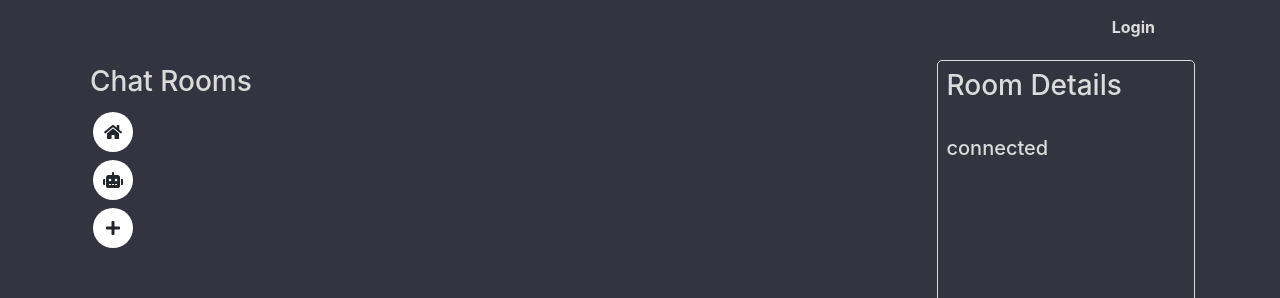
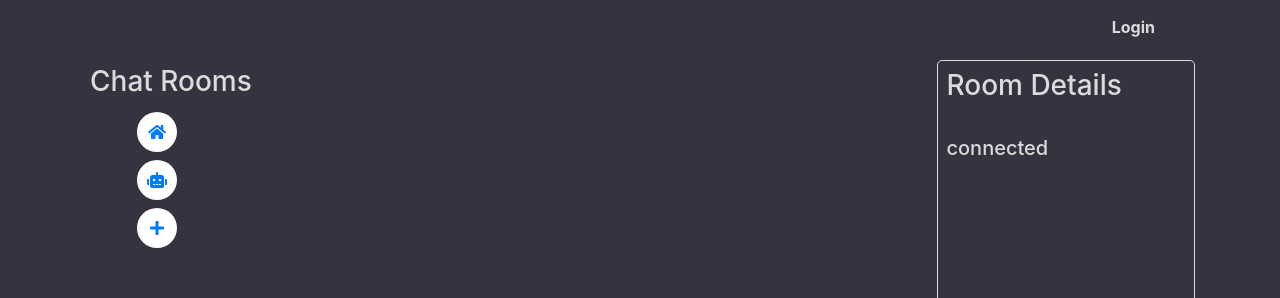
Before and after one commit to DavidHut13/MessengerApp, a React (Create React App) app: page / in a window 1280 px wide. Shown: the top 298 px of the page. Built offline with nearby package versions, Linux system fonts and the light colour scheme; no server answers.

Commit message:
added Routes to chat rooms

```diff
--- a/package.json
+++ b/package.json
@@ -14,7 +14,8 @@
     "react-dom": "^16.13.1",
     "react-fontawesome": "^1.7.1",
     "react-redux": "^7.2.1",
-    "react-scripts": "3.4.1",
+    "react-router-dom": "^5.2.0",
+    "react-scripts": "^3.4.3",
     "redux": "^4.0.5",
     "redux-thunk": "^2.3.0"
   },
--- a/src/containers/ChatRooms/ChatRooms.js
+++ b/src/containers/ChatRooms/ChatRooms.js
@@ -1,7 +1,6 @@
 import React, {Component} from 'react'
 import classes from './ChatRooms.module.css'
 import Room from './Room/Room'
-
 
 class SideDrawer extends Component {
 
@@ -9,11 +8,11 @@ class SideDrawer extends Component {
         return (
             <div className={classes.DrawerWrapper}>
                 <h3 className={classes.Header}>Chat Rooms</h3>
-                <div className={classes.Rooms}>
-                    <Room icon={"lobby"} />
-                    <Room icon={"robot"} />
-                    <Room icon={"add"} />
-                </div>
+                <ul className={classes.Rooms}>
+                        <Room icon={"lobby"} />
+                        <Room icon={"robot"} />
+                        <Room icon={"add"} />
+                </ul>
             </div>
         )
     }
--- a/src/containers/ChatRooms/ChatRooms.module.css
+++ b/src/containers/ChatRooms/ChatRooms.module.css
@@ -7,3 +7,7 @@
     color:rgb(219, 219, 219);
     padding:5px;
 }
+
+.Rooms {
+    list-style-type: none;
+}
--- a/src/containers/ChatRooms/Room/Room.js
+++ b/src/containers/ChatRooms/Room/Room.js
@@ -1,6 +1,6 @@
 import React, { Component } from 'react'
 import classes from './Room.module.css'
-
+import { NavLink } from 'react-router-dom'
 
 class Room extends Component{
    render() {
@@ -19,11 +19,14 @@ class Room extends Component{
        }
 
        return (
-           <>
-                <div className={classes.circle}>
-                    {icon}
-                </div>
-           </>
+           <li className={classes.Room}>
+                <NavLink to={this.props.icon}  activeClassName={classes.active}>
+                    <div className={classes.Circle}>
+                        {icon}
+                    </div>
+                </NavLink>
+           </li>
+
        )
    }
 }
--- a/src/containers/ChatRooms/Room/Room.module.css
+++ b/src/containers/ChatRooms/Room/Room.module.css
@@ -1,4 +1,4 @@
-.circle {
+.Circle {
     height: 40px;
     width: 40px;
     margin: 8px 0 5px 8px;
@@ -7,13 +7,27 @@
     display: flex;
     justify-content: center;
     align-items: center;
+    transition: all .3s ease-out;
 }
 
-.circle:hover {
+.Circle:hover {
     -webkit-box-shadow: 0px 0px 17px -4px rgba(105, 105, 105, .6);
     -moz-box-shadow: 0px 0px 17px -4px rgba(105, 105, 105, .6);
     box-shadow: 0px 0px 17px -4px rgba(105, 105, 105, .6);
-    background-color: #4a4b58;
-    color:white;
     cursor: pointer;
+    border-radius: 10px;
+
 }
+
+.Room a{
+    text-decoration:none;
+    width:100%;
+    box-sizing: border-box;
+    display:block;
+    border-left:4px solid transparent;
+}
+
+.Room a:hover, .Room a.active {
+    border-left:4px solid white;
+    text-decoration:none;
+}
--- a/src/index.js
+++ b/src/index.js
@@ -8,6 +8,7 @@ import messageReducer from './store/reducers/message'
 import authReducer from './store/reducers/auth'
 import { Provider } from 'react-redux'
 import thunk from 'redux-thunk'
+import { BrowserRouter } from 'react-router-dom'
 // Importing the Bootstrap CSS
 import 'bootstrap/dist/css/bootstrap.min.css';
 
@@ -24,7 +25,9 @@ const store = createStore(rootReducer,composeEnhancers(
 ReactDOM.render(
   <React.StrictMode>
     <Provider store={store}>
-      <App />
+      <BrowserRouter>
+        <App />
+      </BrowserRouter>
     </Provider>
   </React.StrictMode>,
   document.getElementById('root')
```
Also changed, not shown: 1 other file (tests, documents, lock files or other folders).
